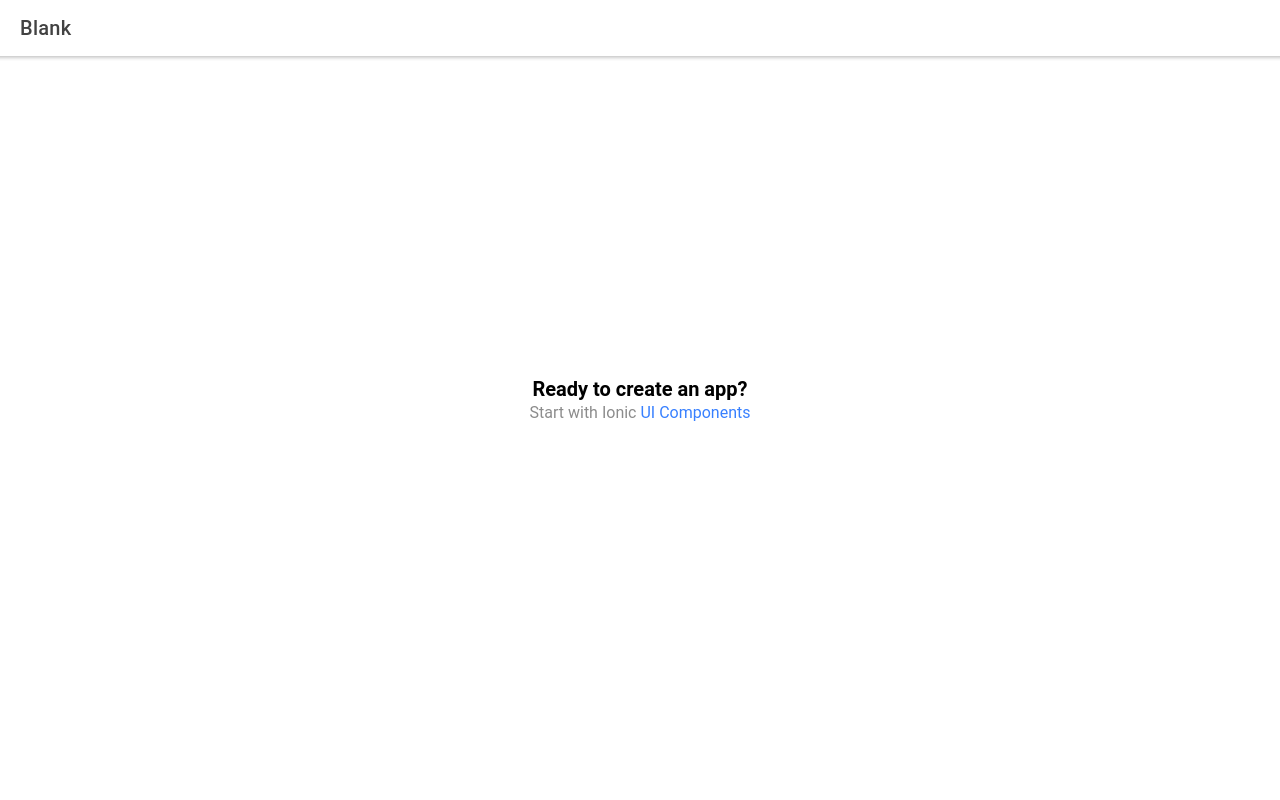
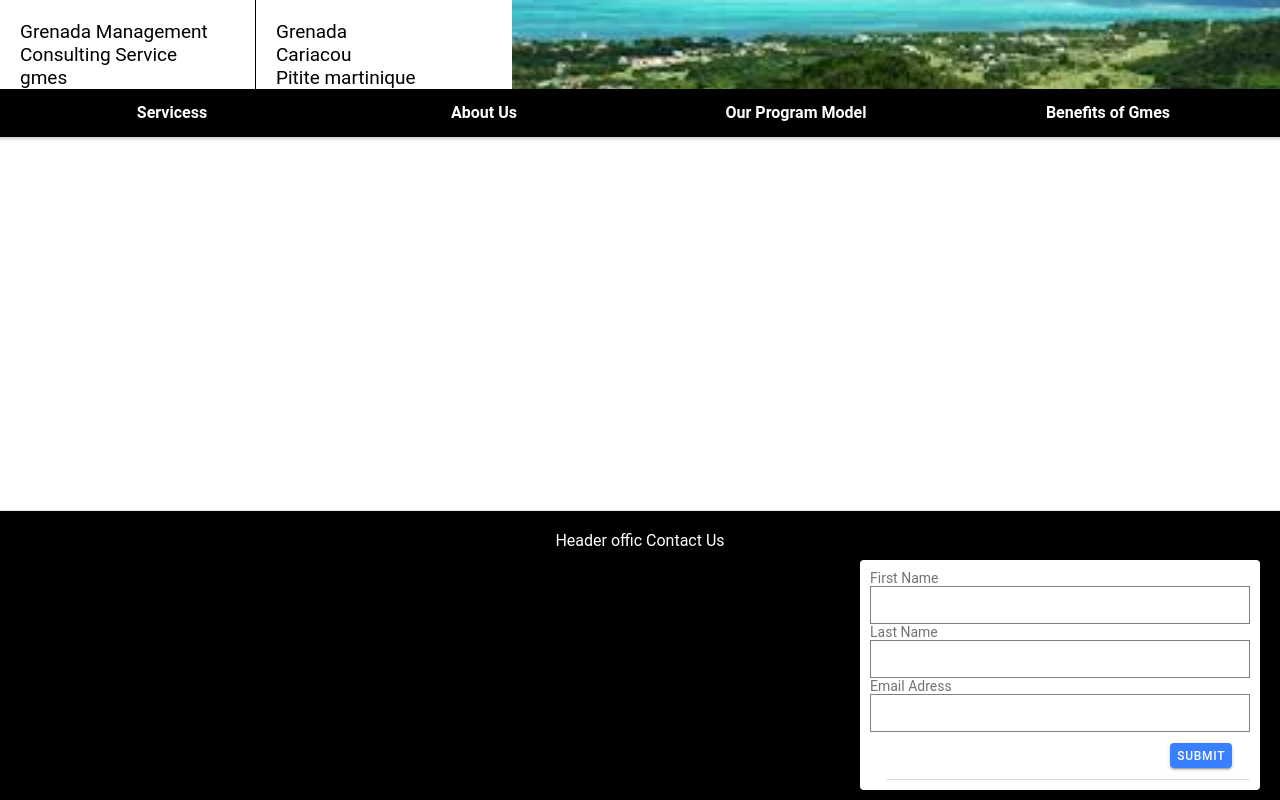
Before and after one commit to dotainion/consultingService, a React (Create React App) app: page /home in a window 1280 px wide. Built offline with nearby package versions, Linux system fonts and the light colour scheme.

Commit message:
add footer, header

```diff
--- a/src/components/ExploreContainer.css
+++ /dev/null
@@ -1,24 +0,0 @@
-.container {
-  text-align: center;
-  position: absolute;
-  left: 0;
-  right: 0;
-  top: 50%;
-  transform: translateY(-50%);
-}
-
-.container strong {
-  font-size: 20px;
-  line-height: 26px;
-}
-
-.container p {
-  font-size: 16px;
-  line-height: 22px;
-  color: #8c8c8c;
-  margin: 0;
-}
-
-.container a {
-  text-decoration: none;
-}
--- a/src/components/ExploreContainer.tsx
+++ /dev/null
@@ -1,15 +0,0 @@
-import React from 'react';
-import './ExploreContainer.css';
-
-interface ContainerProps { }
-
-const ExploreContainer: React.FC<ContainerProps> = () => {
-  return (
-    <div className="container">
-      <strong>Ready to create an app?</strong>
-      <p>Start with Ionic <a target="_blank" rel="noopener noreferrer" href="https://ionicframework.com/docs/components">UI Components</a></p>
-    </div>
-  );
-};
-
-export default ExploreContainer;
--- /dev/null
+++ b/src/components/Footer.css
@@ -0,0 +1,7 @@
+.footer-main-container{
+    user-select: none;
+    background-color: black;
+    text-align: center;
+    color: white;
+    padding-top: 20px;
+}
--- /dev/null
+++ b/src/components/Footer.tsx
@@ -0,0 +1,28 @@
+import { IonButton, IonCard, IonFooter, IonInput, IonItem, IonLabel } from '@ionic/react';
+import React from 'react';
+import './Footer.css';
+
+export const Footer: React.FC = ()=>{
+
+    return(
+        <IonFooter class="footer-main-container">
+            <IonLabel>Header offic Contact Us</IonLabel>
+            <div>
+                <div>
+
+                </div>
+                <IonCard style={{width:"400px",padding:"10px",marginLeft:"100%",transform:"translateX(-105%)",textAlign:"left"}}>
+                    <IonLabel>First Name</IonLabel>
+                    <IonInput style={{border:"1px solid gray"}}/>
+                    <IonLabel>Last Name</IonLabel>
+                    <IonInput style={{border:"1px solid gray"}}/>
+                    <IonLabel>Email Adress</IonLabel>
+                    <IonInput style={{border:"1px solid gray"}}/>
+                    <IonItem>
+                        <IonButton slot="end">Submit</IonButton>
+                    </IonItem>
+                </IonCard>
+            </div>
+        </IonFooter>
+    )
+}
--- /dev/null
+++ b/src/components/Header.css
@@ -0,0 +1,41 @@
+.header-main-container{
+    user-select: none;
+}
+.header-sub-container{
+    display: flex;
+}
+.header-left-container{
+    border-right: 1px solid black;
+    width: 20%;
+    padding-left: 20px;
+    padding-top: 20px;
+}
+.header-center-container{
+    width: 20%;
+    padding-left: 20px;
+    padding-top: 20px;
+}
+.header-right-container{
+
+}
+.header-title{
+    display: block;
+    font-size: 19px;
+}
+.header-image{
+    width: 2000%;
+    height: 200%;
+}
+.header-drop-down-options-container{
+    --ion-background-color: black;
+}
+.header-drop-down-buttons{
+    display: inline;
+    width: 100%;
+    text-align: center;
+    color: white;
+    font-weight: bold;
+}
+.header-drop-down-buttons-hover:hover{
+    color: dodgerblue;
+}
--- /dev/null
+++ b/src/components/Header.tsx
@@ -0,0 +1,36 @@
+import { IonHeader, IonImg, IonItem, IonLabel, IonList, IonTitle,IonThumbnail } from '@ionic/react';
+import React from 'react';
+import './Header.css';
+import image from '../images/image.jpg';
+
+export const Header: React.FC = ()=>{
+    const dropDownOptions = ["Servicess","About Us","Our Program Model","Benefits of Gmes"]
+    return(
+        <IonHeader class="header-main-container">
+            <div className="header-sub-container">
+                <div className="header-left-container">
+                    <IonLabel class="header-title">Grenada Management</IonLabel>
+                    <IonLabel class="header-title">Consulting Service</IonLabel>
+                    <IonLabel class="header-title">gmes</IonLabel>
+                </div>
+                <div className="header-center-container">
+                    <IonLabel class="header-title">Grenada</IonLabel>
+                    <IonLabel class="header-title">Cariacou</IonLabel>
+                    <IonLabel class="header-title">Pitite martinique</IonLabel>
+                </div>
+                <div className="header-right-container">
+                    <IonThumbnail>
+                        <IonImg class="header-image" src={image}/>
+                    </IonThumbnail>
+                </div>
+            </div>
+            <IonItem className="header-drop-down-options-container">
+                {dropDownOptions.map((option,key)=>{return(
+                    <div className="header-drop-down-buttons" key={key}>
+                        <span className="header-drop-down-buttons-hover">{option}</span>
+                    </div>
+                )})}
+            </IonItem>
+        </IonHeader>
+    )
+}
--- a/src/pages/Home.tsx
+++ b/src/pages/Home.tsx
@@ -1,24 +1,17 @@
-import { IonContent, IonHeader, IonPage, IonTitle, IonToolbar } from '@ionic/react';
+import { IonContent, IonHeader, IonLabel, IonPage, IonTitle, IonToolbar } from '@ionic/react';
 import React from 'react';
-import ExploreContainer from '../components/ExploreContainer';
 import './Home.css';
+import { Header } from '../components/Header';
+import { Footer } from '../components/Footer';
 
 const Home: React.FC = () => {
   return (
     <IonPage>
-      <IonHeader>
-        <IonToolbar>
-          <IonTitle>Blank</IonTitle>
-        </IonToolbar>
-      </IonHeader>
+      <Header/>
       <IonContent fullscreen>
-        <IonHeader collapse="condense">
-          <IonToolbar>
-            <IonTitle size="large">Blank</IonTitle>
-          </IonToolbar>
-        </IonHeader>
-        <ExploreContainer />
+
       </IonContent>
+      <Footer/>
     </IonPage>
   );
 };
```
Also changed, not shown: src/images/image.jpg (added).
